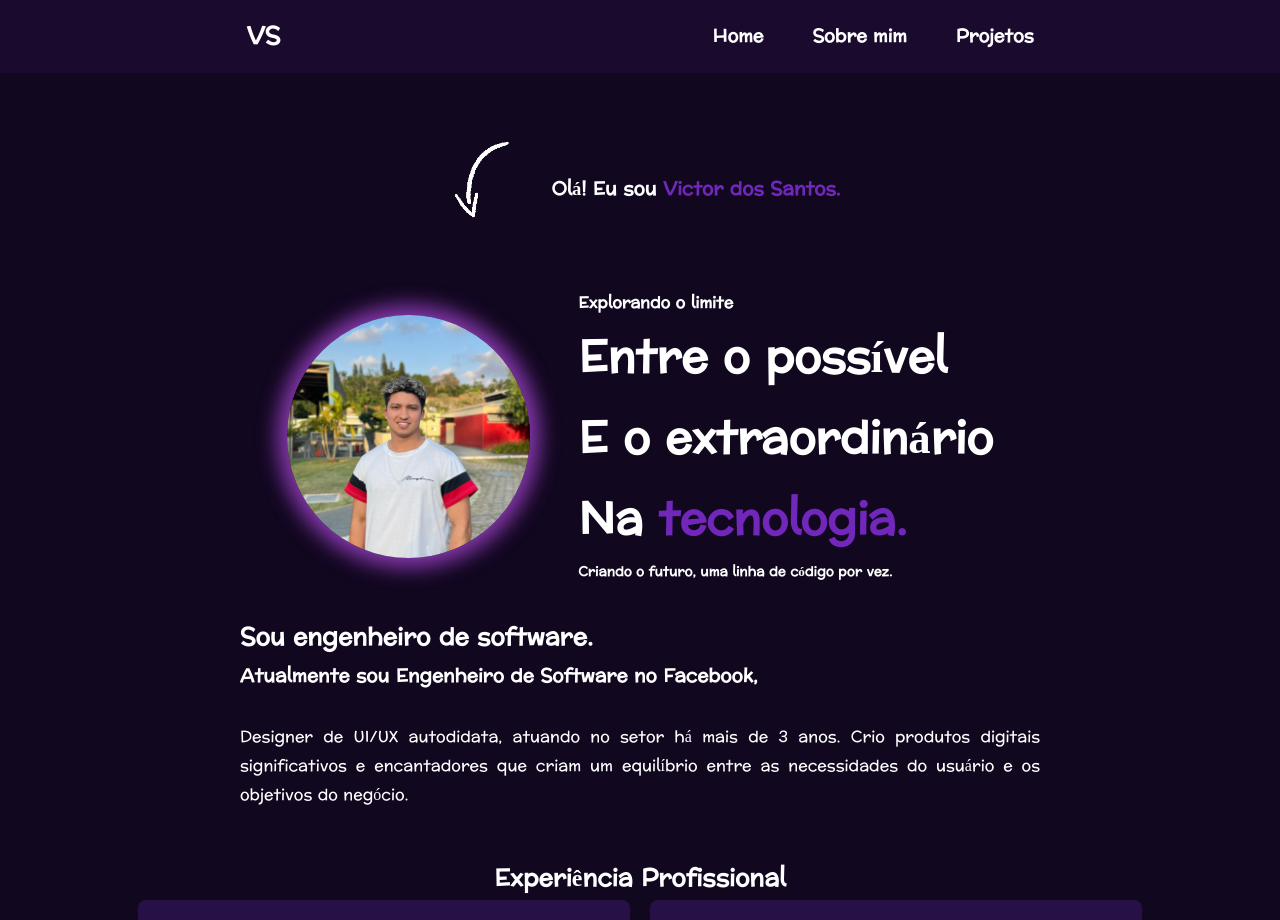
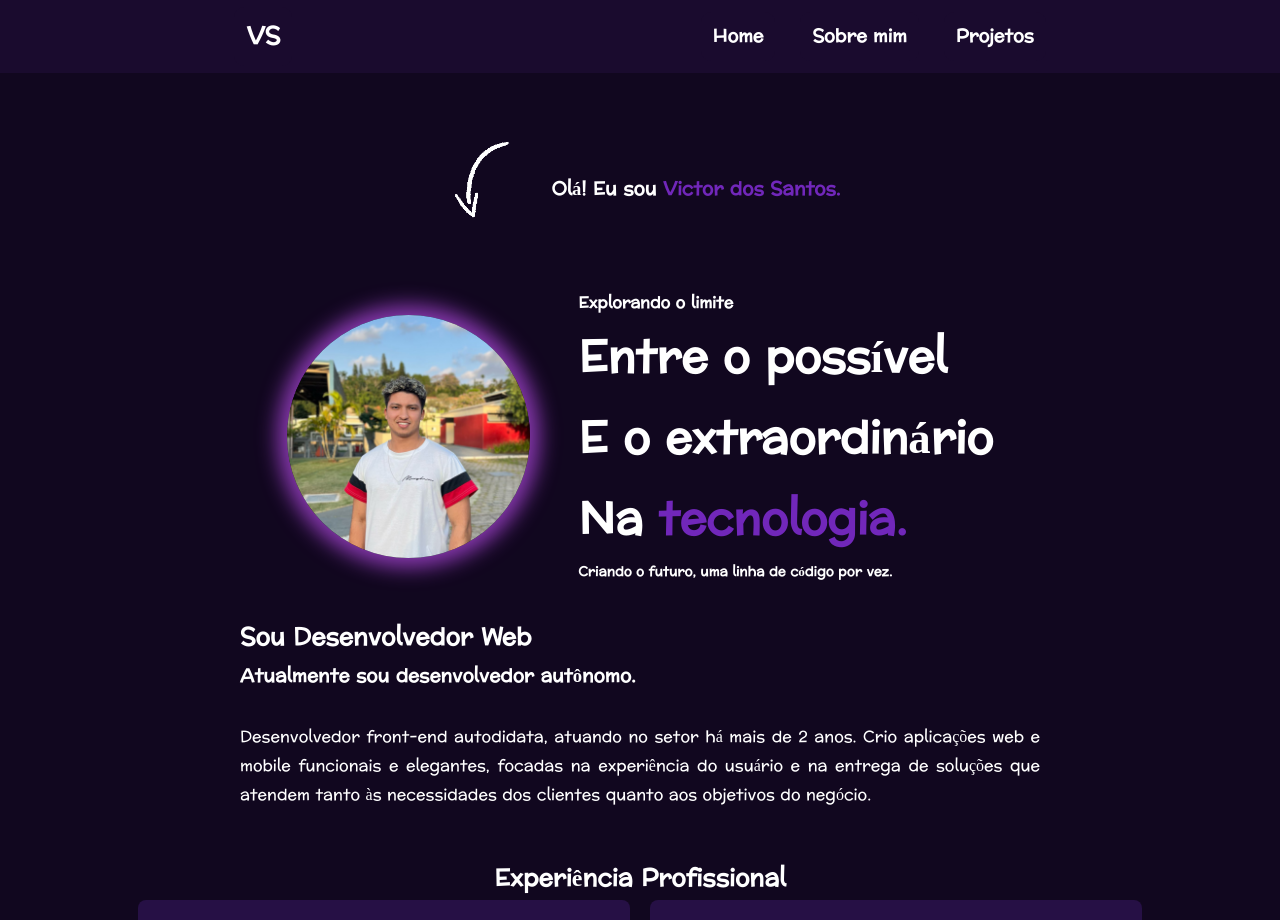
Before and after one commit to Victor-Santos-Silva/Portifolio, a React (Vite) app: page / in a window 1280 px wide. Shown: the top 920 px of the page. Built offline with nearby package versions, Linux system fonts and the light colour scheme.

Commit message:
update descricao

```diff
--- a/src/components/Introducao/Introducao.jsx
+++ b/src/components/Introducao/Introducao.jsx
@@ -28,13 +28,14 @@ function Introducao() {
       </div>
 
       <div className="container-profissao">
-        <h1>Sou engenheiro de software.</h1>
-        <h3>Atualmente sou Engenheiro de Software no Facebook,</h3>
+        <h1>Sou Desenvolvedor Web</h1>
+        <h3>Atualmente sou desenvolvedor autônomo.</h3>
         <br />
         <p>
-          Designer de UI/UX autodidata, atuando no setor há mais de 3 anos. Crio
-          produtos digitais significativos e encantadores que criam um
-          equilíbrio entre as necessidades do usuário e os objetivos do negócio.
+          Desenvolvedor front-end autodidata, atuando no setor há mais de 2
+          anos. Crio aplicações web e mobile funcionais e elegantes, focadas na
+          experiência do usuário e na entrega de soluções que atendem tanto às
+          necessidades dos clientes quanto aos objetivos do negócio.
         </p>
       </div>
     </section>
```
